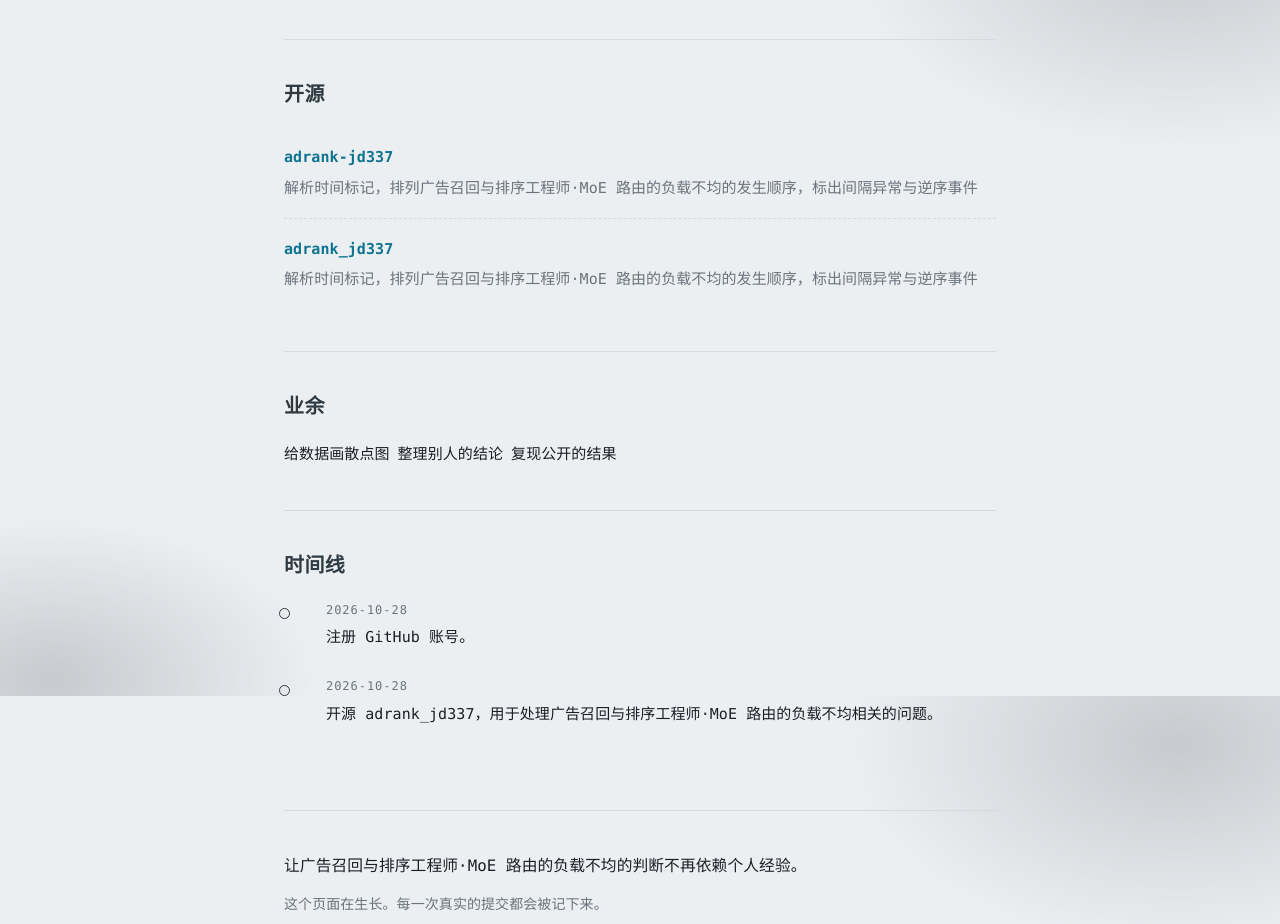
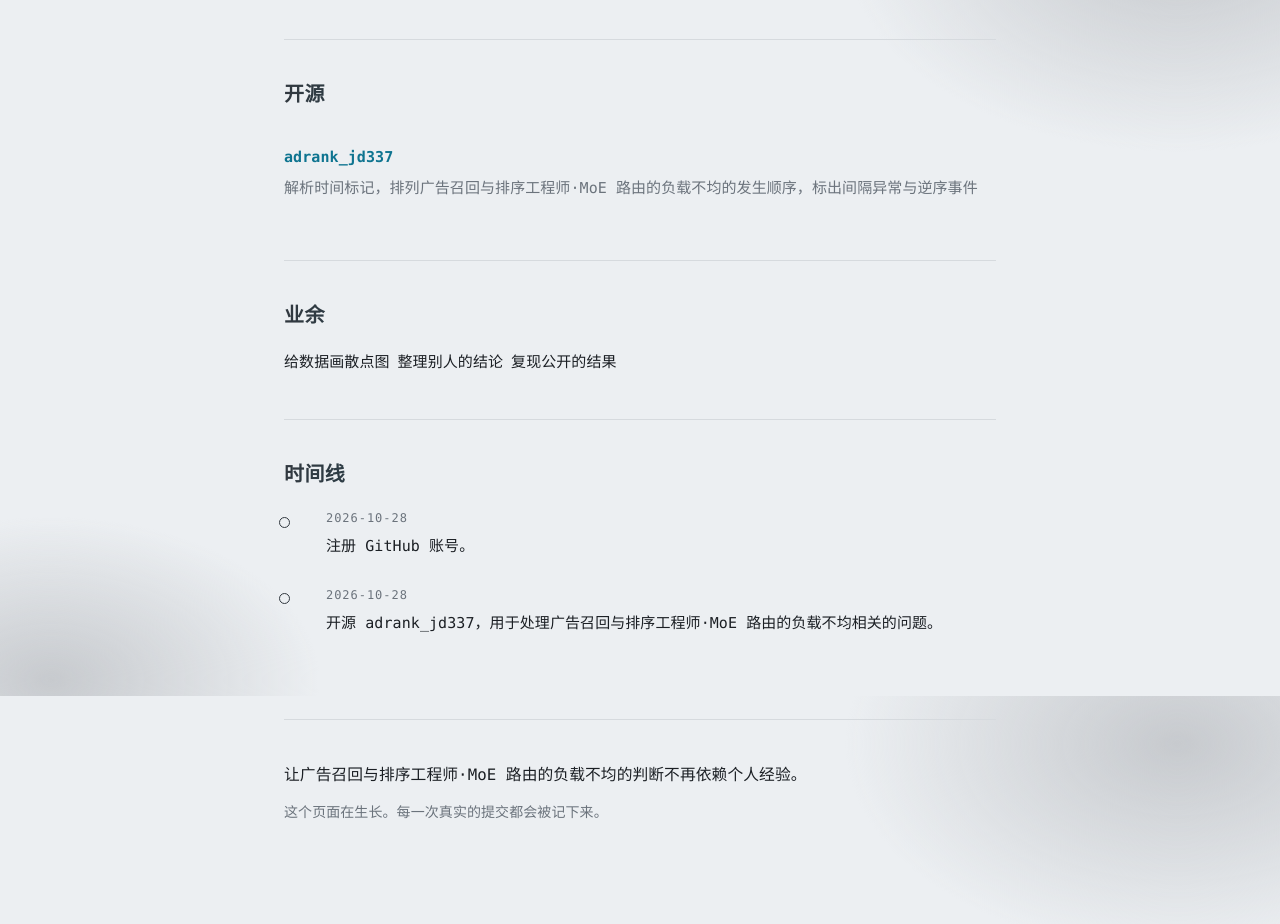
Before and after one commit to denniefris/denniefris.github.io, a plain HTML site: page index.html in a window 1280 px wide. Shown: the part 904-1828 px from the top of the page. Drawn offline with Linux system fonts and the light colour scheme.

Commit message:
fix: 更新个人站点

```diff
--- a/index.html
+++ b/index.html
@@ -102,9 +102,6 @@
 <section id="work">
   <h2>开源</h2>
   <ul class="repos">
-    <li><div class="name"><a href="https://github.com/denniefris/adrank-jd337" rel="noopener">adrank-jd337</a></div>
-      <div class="desc">解析时间标记，排列广告召回与排序工程师·MoE 路由的负载不均的发生顺序，标出间隔异常与逆序事件</div>
-    </li>
     <li><div class="name"><a href="https://github.com/denniefris/adrank_jd337" rel="noopener">adrank_jd337</a></div>
       <div class="desc">解析时间标记，排列广告召回与排序工程师·MoE 路由的负载不均的发生顺序，标出间隔异常与逆序事件</div>
     </li>
```
